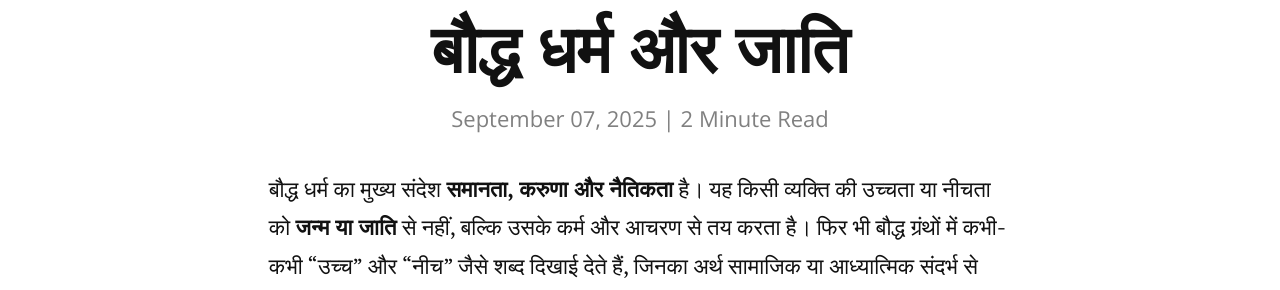
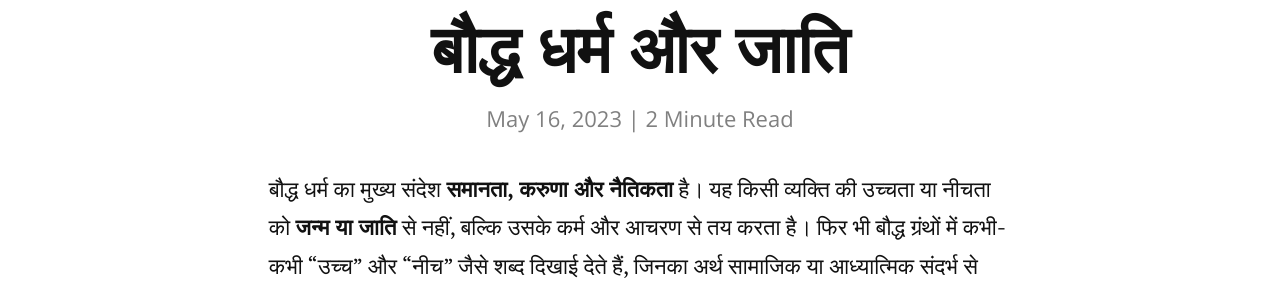
Before and after one commit to siddharthvishwamitra/dhammablog, a Jekyll site: the page built from _posts/2023-05-16-buddhism-and-caste.markdown, in a window 1280 px wide and 900 px high. Shown: the part 348-638 px from the top of the window. Built offline with Jekyll 4.4.1, drawn with Linux system fonts in a browser that asks for light colours; nearby versions of some CDN libraries.

Commit message:
update 2023-05-16-buddhism-and-caste.markdown

```diff
--- a/_posts/2023-05-16-buddhism-and-caste.markdown
+++ b/_posts/2023-05-16-buddhism-and-caste.markdown
@@ -1,7 +1,7 @@
 ---
 layout: post
 title: "बौद्ध धर्म और जाति"
-date: 2025-09-07
+date: 2023-05-16
 tags: [level1]
 ---
 
```
